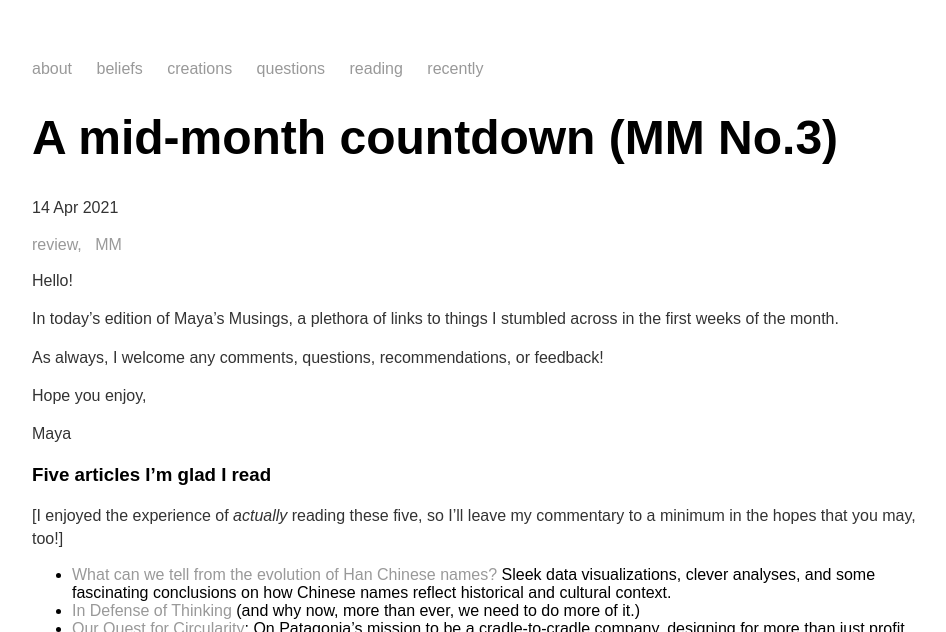
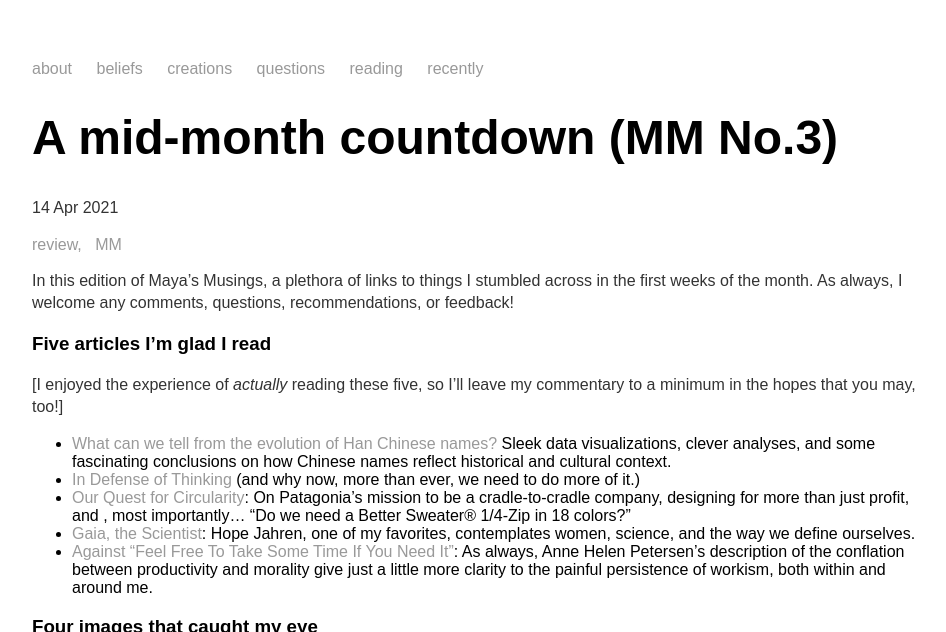
Before and after one commit to mayasheth/mayasheth.github.io, a Jekyll site: the page built from _posts/2021-04-14-MM3-a-midmonth-countdown.md, in a window 1280 px wide and 900 px high, cut to the strip 0-632 px from the top of the window. Shown: the whole strip, without its empty margins (160-1106 px from the left). Built offline with Jekyll 4.4.1, drawn with Linux system fonts in a browser that asks for light colours; some of the changed text lies outside the part shown.

Commit message:
Update 2021-04-14-MM3-a-midmonth-countdown.md

```diff
--- a/_posts/2021-04-14-MM3-a-midmonth-countdown.md
+++ b/_posts/2021-04-14-MM3-a-midmonth-countdown.md
@@ -6,15 +6,7 @@ date: 2021-04-14
 
 ---
 
-Hello!
-
-In today’s edition of Maya’s Musings, a plethora of links to things I stumbled across in the first weeks of the month.
-
-As always, I welcome any comments, questions, recommendations, or feedback!
-
-Hope you enjoy,
-
-Maya
+In this edition of Maya’s Musings, a plethora of links to things I stumbled across in the first weeks of the month. As always, I welcome any comments, questions, recommendations, or feedback!
 
 ### Five articles I'm glad I read
 
@@ -59,9 +51,9 @@ Maya
 
 **"Why" — Wendell Berry**
 
-> Why all the embarrassment\n
-about being happy?\n
-Sometimes I'm as happy\n
-as a sleeping dog,\n
-and for the same reasons,\n
+> Why all the embarrassment
+about being happy?
+Sometimes I'm as happy
+as a sleeping dog,
+and for the same reasons,
 and for others.
```
